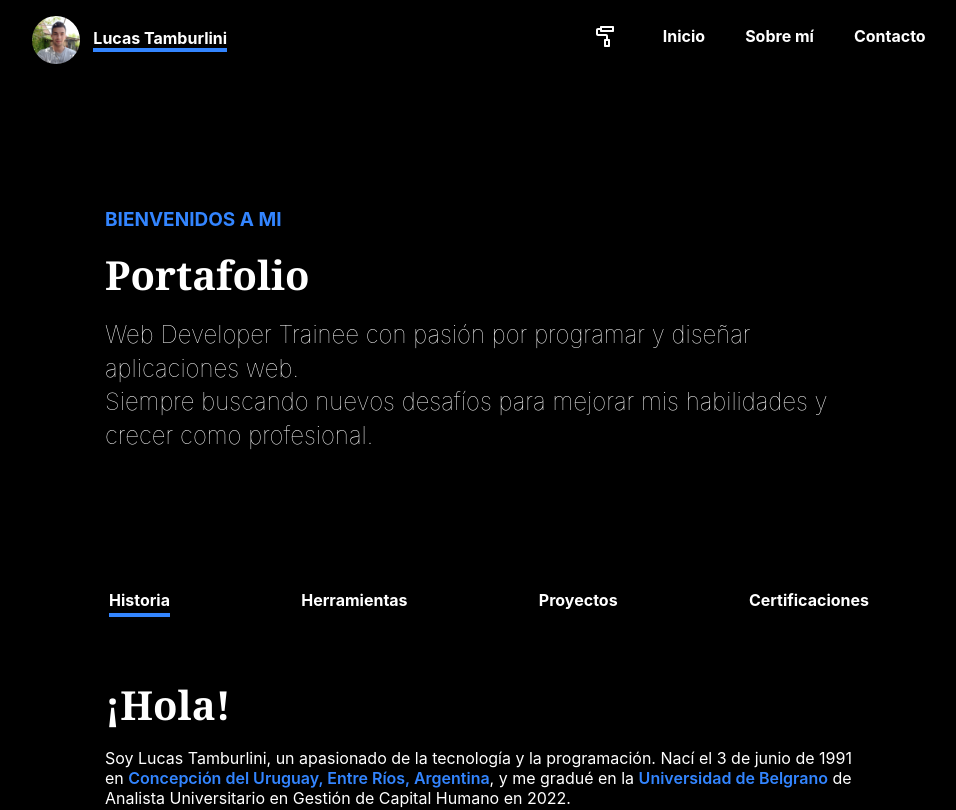
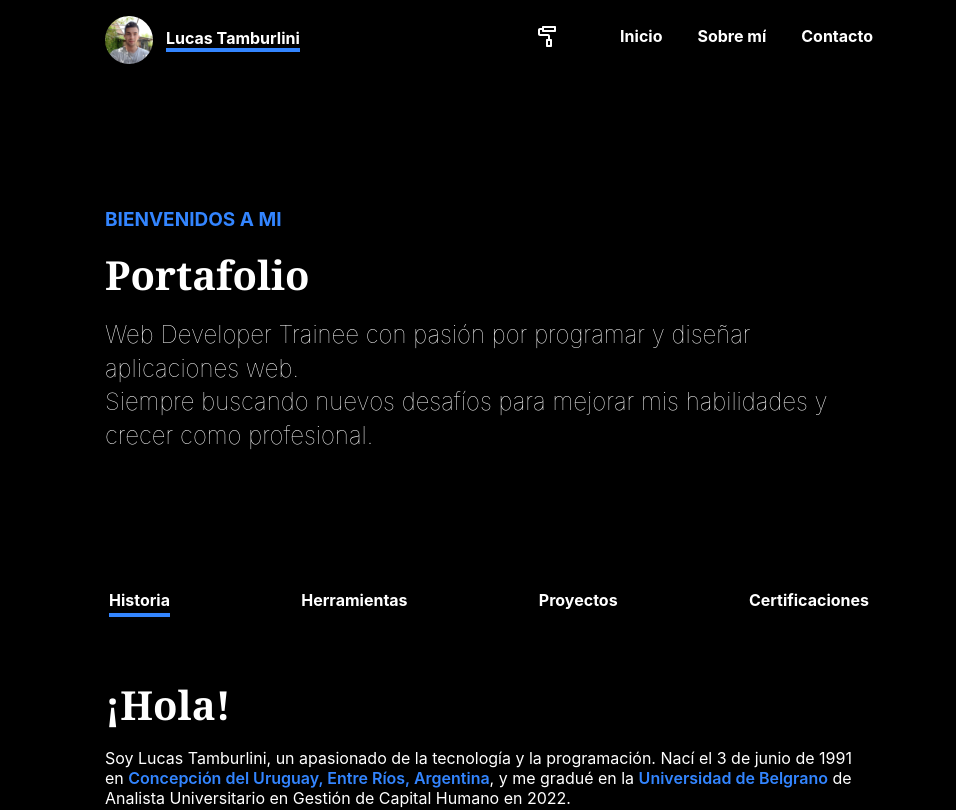
Before and after one commit to lucastamburlini/portfolio-viejo, a React (Create React App) app: page / in a window 1280 px wide. Shown: the top 810 px of the page, without its empty margins (151-1107 px from the left). Built offline with nearby package versions, Linux system fonts and the light colour scheme.

Commit message:
Cambio en el container del Navbar

```diff
--- a/src/pages/Navbar.jsx
+++ b/src/pages/Navbar.jsx
@@ -1,4 +1,4 @@
-import React, { useRef, useState } from "react";
+import React, { useState } from "react";
 import CloseIcon from "@mui/icons-material/Close";
 import MenuIcon from "@mui/icons-material/Menu";
 import "../styles/navbar.scss";
@@ -25,7 +25,7 @@ const Navbar = () => {
   };
 
   return (
-    <>
+    <div className="container">
       <div style={{ display: showThemes ? "block" : "none" }}>
         <Themes />
       </div>
@@ -57,7 +57,7 @@ const Navbar = () => {
           </ul>
         </div>
       </nav>
-    </>
+    </div>
   );
 };
 
--- a/src/styles/navbar.scss
+++ b/src/styles/navbar.scss
@@ -6,7 +6,7 @@
 
 nav {
   display: flex;
-  justify-content: space-around;
+  justify-content: space-between;
   align-items: center;
   background-color: var(--color-bg);
   height: auto;
@@ -124,7 +124,7 @@ nav {
   }
 
   .links a {
-    margin: 0px 20px;
+    margin-left: 35px;
     text-shadow: none;
   }
   .menu-button {
```
